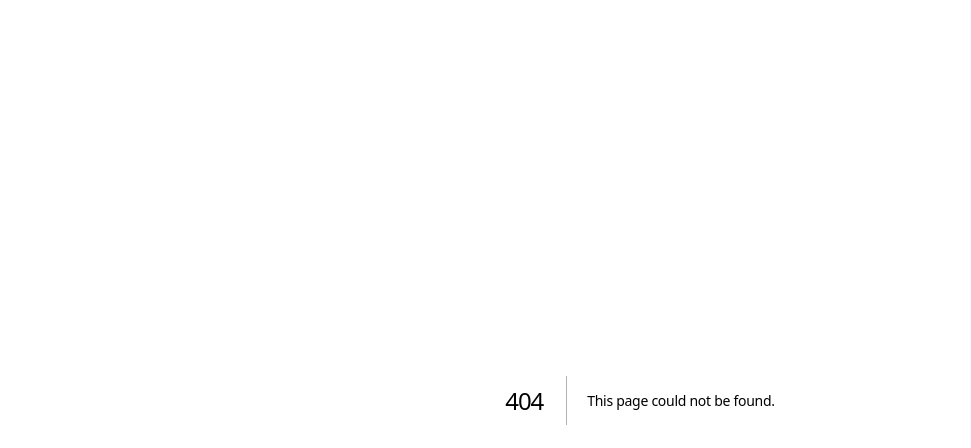
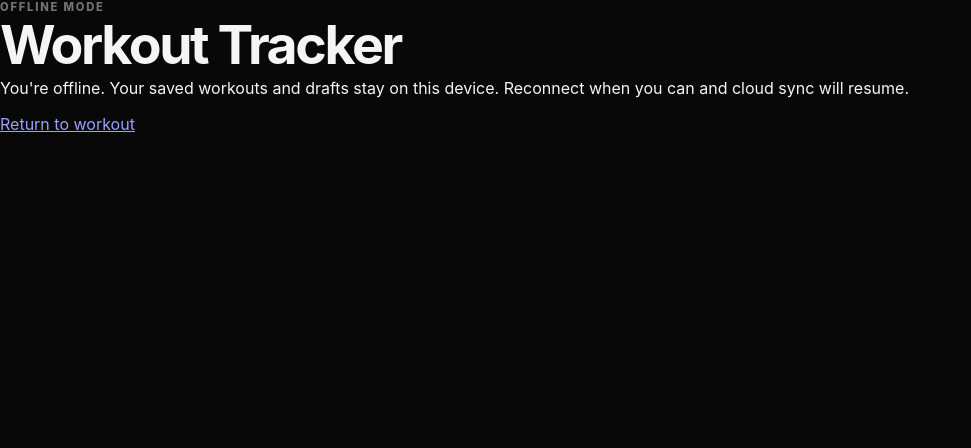
Before and after one commit to Jaedenn1/workout-tracker, a Next.js app: page /offline in a window 1280 px wide. Before the commit this address had no page. Shown: the top 448 px of the page, without its empty margins (0-971 px from the left). Built offline with nearby package versions, Linux system fonts and the light colour scheme.

Commit message:
v0.5 add offline fallback page

```diff
--- /dev/null
+++ b/app/offline/page.tsx
@@ -0,0 +1,14 @@
+export default function OfflinePage() {
+  return (
+    <main className="offline-shell">
+      <section className="offline-card">
+        <p className="eyebrow">OFFLINE MODE</p>
+        <h1>Workout Tracker</h1>
+        <p>
+          You&apos;re offline. Your saved workouts and drafts stay on this device. Reconnect when you can and cloud sync will resume.
+        </p>
+        <a href="/">Return to workout</a>
+      </section>
+    </main>
+  );
+}
```
